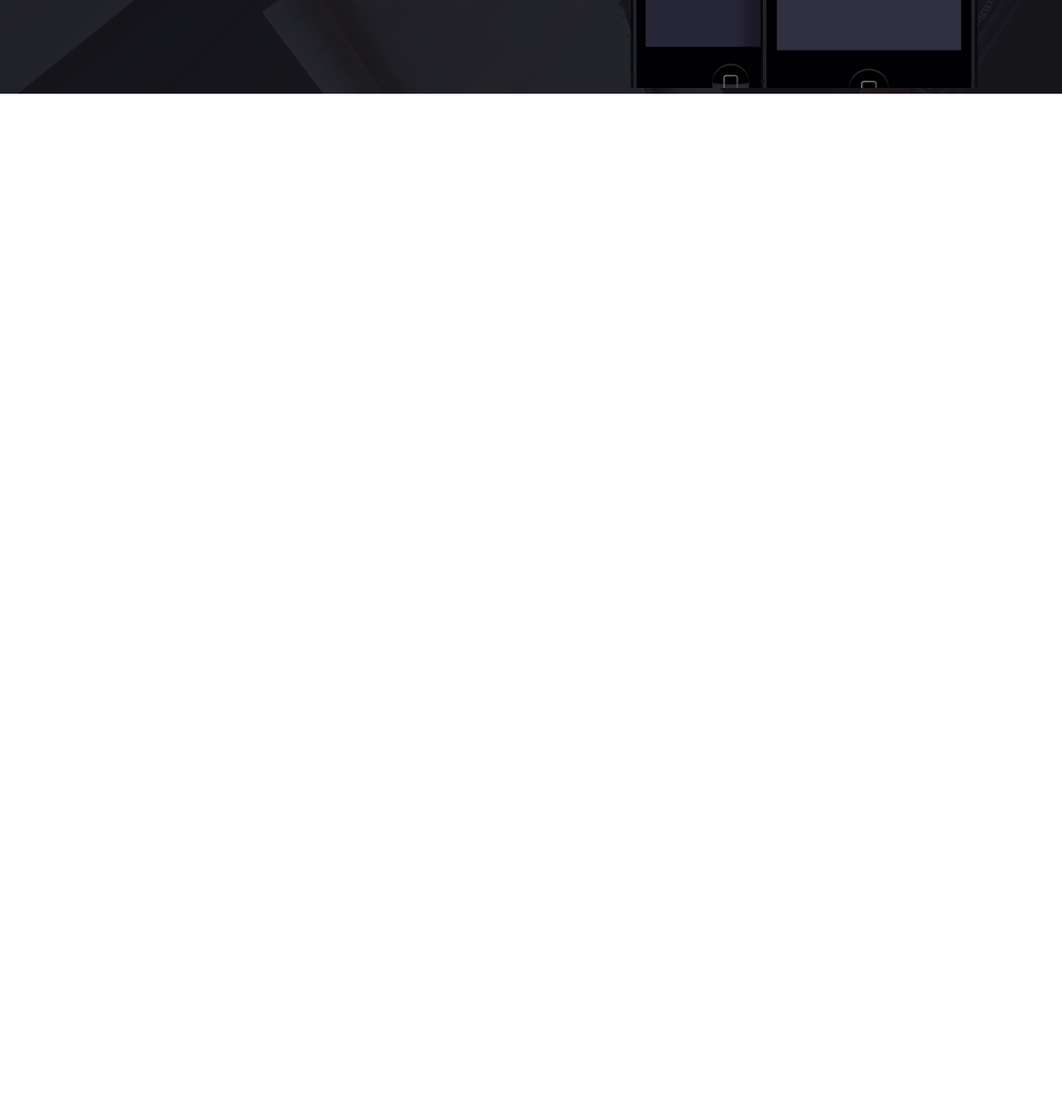
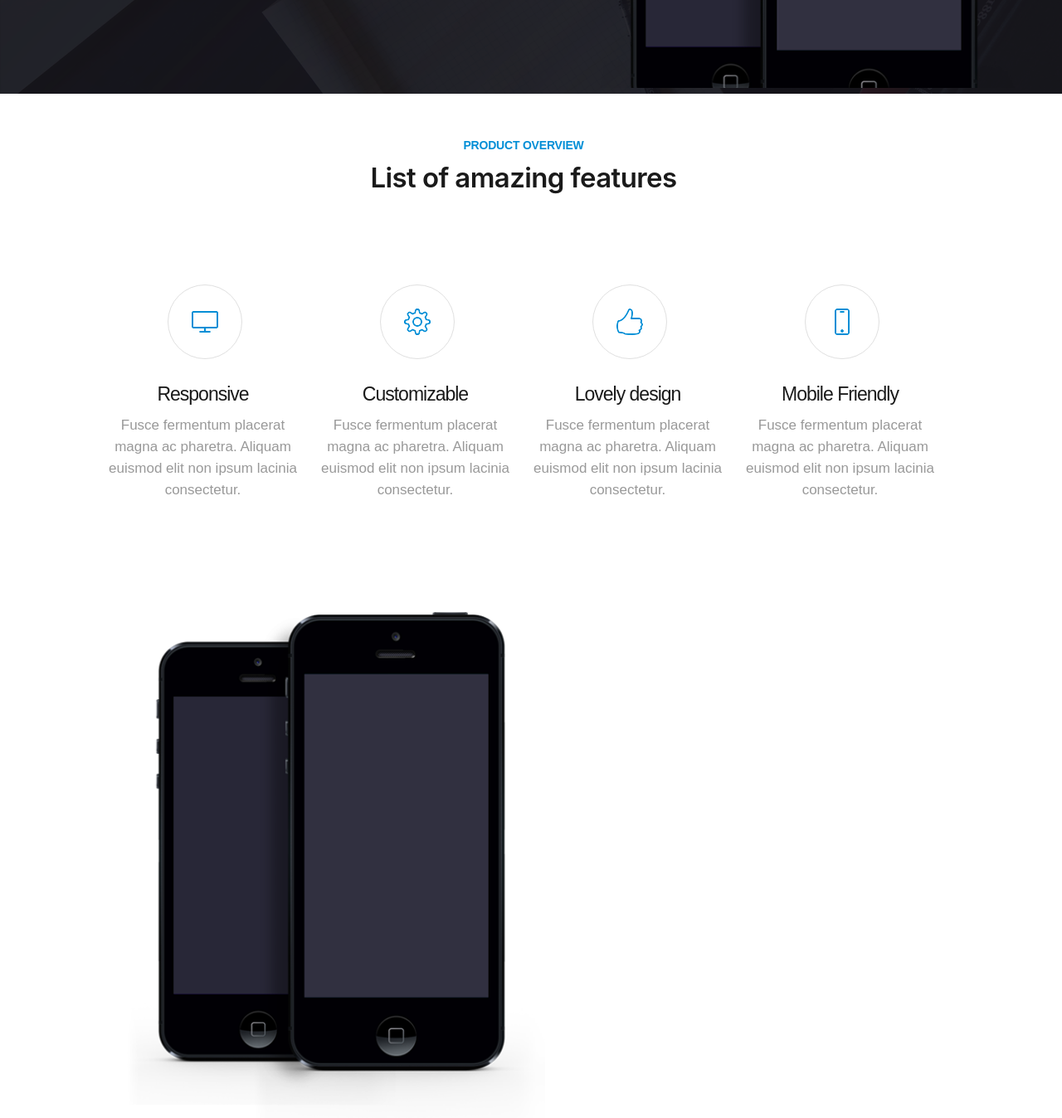
Before and after one commit to Chipik1/maket5, a website built with Parcel: page index.html in a window 1280 px wide. Shown: the part 527-1875 px from the top of the page at 83% size. Before the commit the page ends 800 px from the top, so only its background shows below. Built offline with nearby package versions, Linux system fonts and the light colour scheme; files whose address does not match are found by name.

Commit message:
block-device

```diff
--- a/index.html
+++ b/index.html
@@ -50,12 +50,53 @@
 </div>
 </div>
 <div class="overview-wrapper">
+    <div class="container">
     <div class="col4"></div>
-    <div class="col4">
-        <span></span>
-        <span></span>
+    <div class="col4 title">
+        <h1>PRODUCT OVERVIEW</h1>
+        <span>List of amazing features</span>
     </div>
     <div class="col4"></div>
+    </div>
+    <div class="container-img row">
+        <div class="col-3">
+            <div class="elipse">
+                <img src="img/monitor_841.png"/>
+            </div>
+            <span>Responsive</span>
+            <span>Fusce fermentum placerat magna ac pharetra. Aliquam euismod elit non ipsum lacinia consectetur.</span>
+        </div>
+        <div class="col-3">
+            <div class="elipse">
+                <img src="img/settings_849.png"/>
+            </div>
+            <span>Customizable</span>
+            <span>Fusce fermentum placerat magna ac pharetra. Aliquam euismod elit non ipsum lacinia consectetur.</span>
+        </div>
+        <div class="col-3">
+            <div class="elipse">
+                <img src="img/like_848.png"/>
+            </div>
+            <span>Lovely design</span>
+            <span>Fusce fermentum placerat magna ac pharetra. Aliquam euismod elit non ipsum lacinia consectetur.</span>
+        </div>
+        <div class="col-3">
+            <div class="elipse">
+                <img src="img/phone_842.png"/>
+            </div>
+            <span>Mobile Friendly</span>
+            <span>Fusce fermentum placerat magna ac pharetra. Aliquam euismod elit non ipsum lacinia consectetur.</span>
+        </div>
+    </div>
+</div>
+<div class="device-wrapper">
+    <div class="device-container">
+        <div class="row container">
+            <div class="col-5 device-image">
+                <img src="img/layers(1).png"/>
+            </div>
+        </div>
+    </div>
 </div>
 </body>
 </html>
--- a/scss/style.scss
+++ b/scss/style.scss
@@ -153,8 +153,108 @@
     }
   }
 }
-.overview-wrapper{
+.overview-wrapper {
   width: 100%;
   display: flex;
   justify-content: center;
+  flex-direction: column;
+
+  .container {
+    display: flex;
+    justify-content: center;
+
+    .title {
+      display: flex;
+      flex-direction: column;
+      align-items: center;
+      padding-top: 38px;
+
+      h1 {
+        font-family: source_sans_proregular, sans-serif;
+        font-size: 14px;
+        line-height: 48px;
+        font-weight: 700;
+        letter-spacing: -0.2px;
+        color: #008ed6;
+        margin-right: 18px;
+      }
+
+      span {
+        font-size: 33px;
+        font-weight: 600;
+        text-transform: none;
+        letter-spacing: -0.6px;
+        color: #1a1a1a;
+        margin-top: -17px;
+        margin-left: -18px;
+      }
+    }
+  }
+
+  .container-img {
+    padding-top: 102px;
+    padding-left: 136px;
+    padding-right: 150px;
+
+    .col-3 {
+      display: flex;
+      justify-content: center;
+      flex-direction: column;
+      align-items: center;
+      .elipse {
+        width: 90px;
+        height: 90px;
+        background-color: #ffffff;
+        border: 1px solid #e0e0e0;
+        border-radius: 50px;
+        display: flex;
+        justify-content: center;
+        align-items: center;
+        margin-right: 4px;
+        margin-top: 1px;
+      }
+
+      span {
+        font-family: source_sans_proregular, sans-serif;
+        font-size: 23px;
+        line-height: 20px;
+        font-weight: 400;
+        color: #1a1a1a;
+        text-align: center;
+        margin-top: 32px;
+        letter-spacing: -1px;
+        margin-left: -9px;
+      }
+      span:last-child{
+        font-size: 17px;
+        line-height: 26px;
+        color: #999999;
+        margin-top: 15px;
+        letter-spacing: 0;
+        width: 240px;
+      }
+      .col-3:last-child {
+        span {
+          margin-left: -5px;
+          letter-spacing: 0.1px;
+        }
+      }
+    }
+  }
 }
+.device-wrapper {
+  width: 100%;
+}
+  .device-container {
+    width: 1170px;
+    padding-top: 134px;
+    .row{
+        .col-5{
+          img{
+            width: 504px;
+            height: 610px;
+            margin-left: 138px;
+          }
+        }
+    }
+  }
```
Also changed, not shown: css/style.css, 1 other file.
